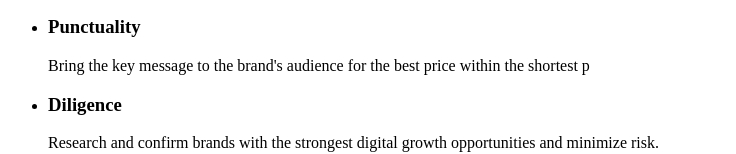
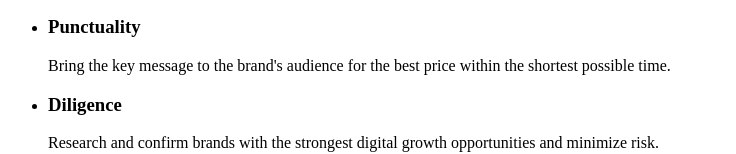
Before and after one commit to Vladyslav-Myrhorodskyi/goit-markup-hw-01, a plain HTML site: page index.html in a window 1280 px wide. Shown: the part 364-518 px from the top of the page, without its empty margins (0-736 px from the left). Drawn offline with Linux system fonts and the light colour scheme.

Commit message:
fix after bot

```diff
--- a/index.html
+++ b/index.html
@@ -47,7 +47,7 @@
                     </li>
                     <li>
                         <h3>Punctuality</h3>
-                        <p>Bring the key message to the brand's audience for the best price within the shortest p</p>
+                        <p>Bring the key message to the brand's audience for the best price within the shortest possible time.</p>
                     </li>
                     <li>
                         <h3>Diligence</h3>
```
